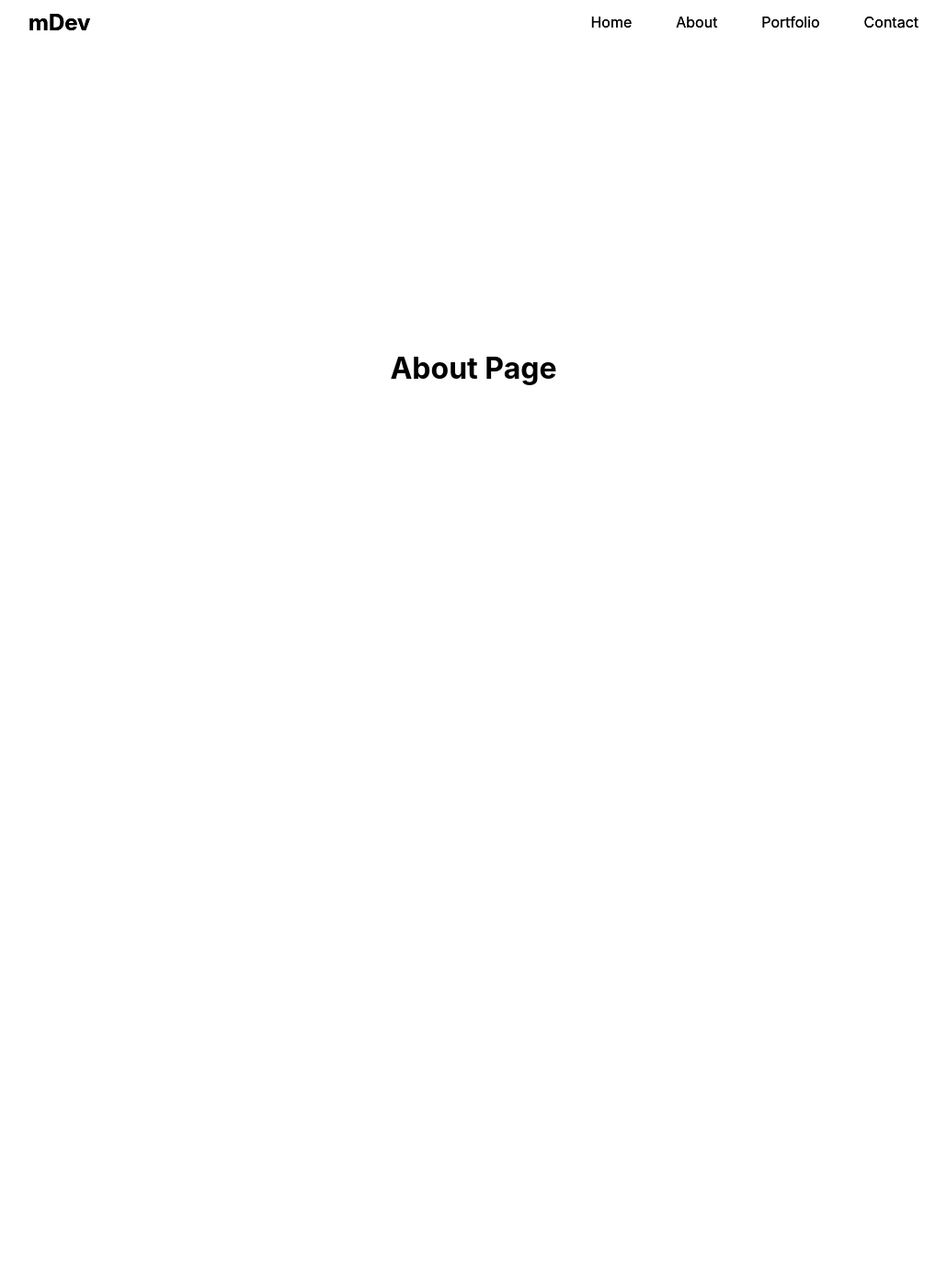
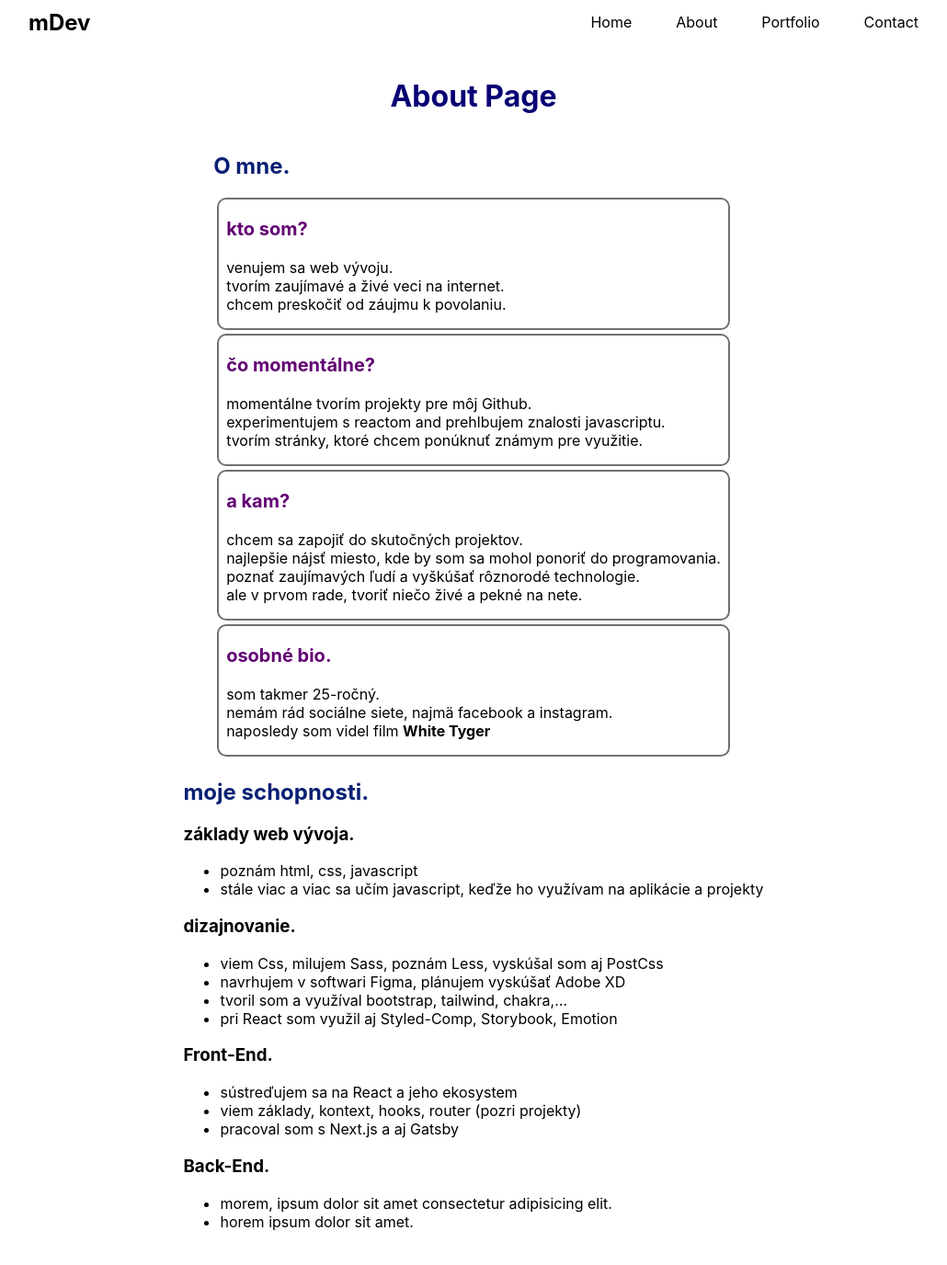
Before and after one commit to MajkoDev/my-portfolio, a Next.js app: page /about in a window 1280 px wide. Shown: the top 1376 px of the page at 92% size, without its empty margins (125-1155 px from the left). Before the commit the page ends 800 px from the top, so only its background shows below. Built offline with nearby package versions, Linux system fonts and the light colour scheme.

Commit message:
about.js

```diff
--- a/pages/about.js
+++ b/pages/about.js
@@ -1,12 +1,98 @@
-import Header from '../components/Header'
-import styles from '../styles/Home.module.css'
+import styles from '../styles/About.module.css'
+
+export default function About() {
+  return (
+    <div className={styles.main}>
+      <h1 className={styles.section_title}>About Page</h1>
 
 
-export default function About() {
-    return (
-        <div className={styles.main}>
-            <Header />
-            <h1>About Page</h1>
+      <section className='section section_about_me'>
+        <div className='container'>
+          <h2 className={styles.section_subtitle}>O mne.</h2>
+
+          <div className={styles.card_me}>
+            <h3 className={styles.card_me_title}>kto som?</h3>
+            <p>
+              venujem sa web vývoju. <br />
+              tvorím zaujímavé a živé veci na internet. <br />
+              chcem preskočiť od záujmu k povolaniu.
+            </p>
+          </div>
+
+          <div className={styles.card_me}>
+            <h3 className={styles.card_me_title}>čo momentálne?</h3>
+            <p>
+              momentálne tvorím projekty pre môj Github. <br />
+              experimentujem s reactom and prehlbujem znalosti javascriptu.{" "}
+              <br />
+              tvorím stránky, ktoré chcem ponúknuť známym pre využitie.
+            </p>
+          </div>
+
+          <div className={styles.card_me}>
+            <h3 className={styles.card_me_title}>a kam?</h3>
+            <p>
+              chcem sa zapojiť do skutočných projektov.
+              <br />
+              najlepšie nájsť miesto, kde by som sa mohol ponoriť do
+              programovania. <br />
+              poznať zaujímavých ľudí a vyškúšať rôznorodé technologie. <br />
+              ale v prvom rade, tvoriť niečo živé a pekné na nete.
+            </p>
+          </div>
+
+          <div className={styles.card_me}>
+            <h3 className={styles.card_me_title}>osobné bio.</h3>
+            <p>
+              som takmer 25-ročný. <br />
+              nemám rád sociálne siete, najmä facebook a instagram. <br />
+              naposledy som videl film <strong>White Tyger</strong>{" "}
+            </p>
+          </div>
         </div>
-    );
+      </section>
+
+
+        <section className="section section_my_skills">
+            <div className="container">
+                <h2 className={styles.section_subtitle}>moje schopnosti.</h2>
+
+                <div className="card_skills">
+                    <h3>základy web vývoja. </h3>
+                    <ul>
+                        <li>poznám html, css, javascript</li>
+                        <li>stále viac a viac sa učím javascript, keďže ho využívam na aplikácie a projekty</li>
+                    </ul>
+                </div>
+
+                <div className="card_skills">
+                    <h3>dizajnovanie.</h3>
+                    <ul>
+                        <li>viem Css, milujem Sass, poznám Less, vyskúšal som aj PostCss</li>
+                        <li>navrhujem v softwari Figma, plánujem vyskúšať Adobe XD</li>
+                        <li>tvoril som a využíval bootstrap, tailwind, chakra,…</li>
+                        <li>pri React som využil aj Styled-Comp, Storybook, Emotion</li>
+                    </ul>
+                </div>
+
+                <div className="card_skills">
+                    <h3>Front-End.</h3>
+                    <ul>
+                        <li>sústreďujem sa na React a jeho ekosystem</li>
+                        <li>viem základy, kontext, hooks, router (pozri projekty)</li>
+                        <li>pracoval som s Next.js a aj Gatsby</li>
+                    </ul>
+                </div>
+
+                <div className="card_skills">
+                    <h3>Back-End.</h3>
+                    <ul>
+                        <li>morem, ipsum dolor sit amet consectetur adipisicing elit.</li>
+                        <li>horem ipsum dolor sit amet.</li>
+                    </ul>
+                </div>
+            </div>
+        </section>
+    </div>
+  );
 }
--- a/pages/contact.js
+++ b/pages/contact.js
@@ -1,10 +1,10 @@
-import Header from '../components/Header'
 import styles from '../styles/Home.module.css'
 
 export default function Contact() {
     return (
         <div className={styles.main}>
-            <Header />
+
+
             <h1 className={styles.title}>Contact Page</h1>
         </div>
     );
--- a/pages/index.js
+++ b/pages/index.js
@@ -1,7 +1,5 @@
-import Head from "next/head";
 import Image from "next/image";
 
-import Header from "../components/Header";
 import styles from "../styles/Home.module.css";
 
 export default function Home() {
@@ -9,7 +7,6 @@ export default function Home() {
     <div className={styles.container}>
 
 
-      <Header />
       <main className={styles.main}>
         <h1 className={styles.title}>
           Welcome to <a href='https://nextjs.org'>Home Page</a>
--- a/pages/portfolio.js
+++ b/pages/portfolio.js
@@ -1,11 +1,11 @@
-import Header from '../components/Header'
 import styles from '../styles/Home.module.css'
 
 export default function Portfolio() {
     return (
         <div className={styles.main} >
-            <Header />
-            <h1>Portfolio Page</h1>
+
+            <h1 className={styles.title}>Portfolio Page</h1>
+
         </div>
     );
 }
--- /dev/null
+++ b/styles/About.module.css
@@ -0,0 +1,37 @@
+.main {
+    min-height: 100vh;
+    padding: 4rem 0;
+    flex: 1;
+    display: flex;
+    flex-direction: column;
+    justify-content: center;
+    align-items: center;
+  }
+
+
+.section_title{
+    font-size: 2rem;
+    color: #080073;
+}
+.section_subtitle{
+    font-size: 1.5rem;
+    color: #082073;
+}
+
+
+
+
+.card_me{
+    border: 2.5px solid rgb(112, 112, 112);
+    border-radius: 10px;
+    margin: 0.25rem;
+    padding: 0 0.5rem;
+
+}
+.card_me_title{
+    font-size: 1.25rem;
+    color: #620073;
+}
+.card_me_text{
+    font-size: 1rem;
+}
--- a/styles/Home.module.css
+++ b/styles/Home.module.css
@@ -1,6 +1,4 @@
-.container {
-  padding: 0 2rem;
-}
+
 
 .main {
   min-height: 100vh;
@@ -28,6 +26,7 @@
   line-height: 1.15;
   font-size: 4rem;
 }
+
 
 .title,
 .description {
--- a/styles/globals.css
+++ b/styles/globals.css
@@ -14,3 +14,17 @@ a {
 * {
   box-sizing: border-box;
 }
+
+/* Section */
+
+
+.container {
+  padding: 0 2rem;
+  max-width: 768px;
+}
+
+@media only screen and (min-width: 600px)  {
+  .container {
+    min-width: 368px;
+  }
+}
```
